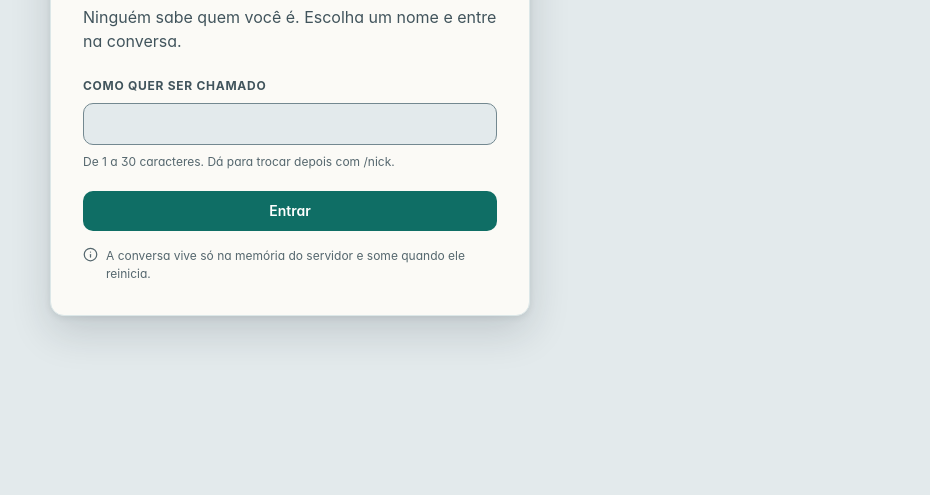
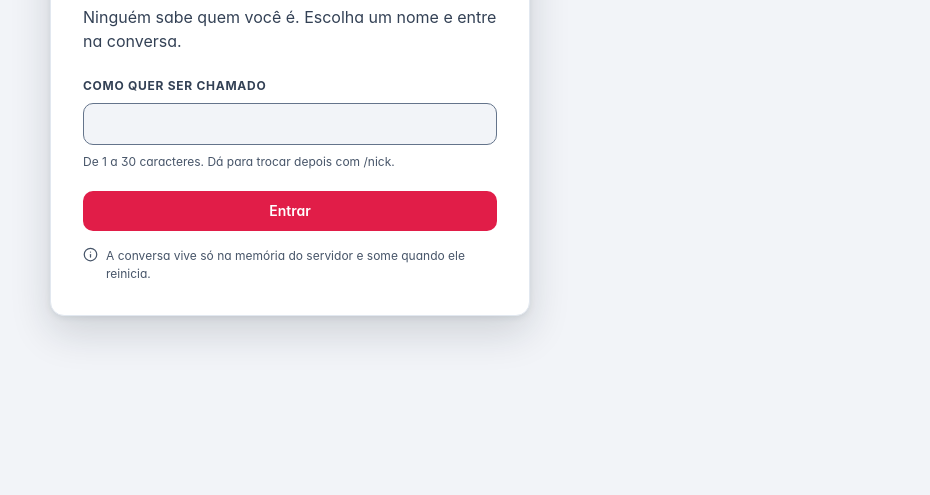
Before and after one commit to https-shini/web-chat, a website: page frontend/index.html in a window 1280 px wide. Shown: the part 306-801 px from the top of the page, without its empty margins (350-1280 px from the left). Drawn offline with Linux system fonts and the light colour scheme.

Commit message:
feat(design): paleta alinhada à identidade do portfólio gcruz.dev.br
Tokens de cor dos temas claro e escuro substituídos pela paleta do
portfólio: carmim como cor principal, índigo como cor secundária
pontual e a escala slate em fundos, superfícies, textos e bordas.
Verde, âmbar e vermelho para sucesso, aviso e erro.

- ação destrutiva com tom e texto próprios, distinta do botão
  principal (escuro: salmão com texto escuro; claro: tijolo);
- ajustes ao portfólio apenas por contraste: texto de marca
  crimson-400 no escuro; sucesso e aviso em tons 700/800 no claro;
- marcador do toast informativo passa a usar o índigo, para não se
  confundir com o de erro.

Layout, tipografia, espaçamentos, raios, sombras e comportamento
inalterados. Contraste: 94 pares, 188 verificações, todas aprovadas.

```diff
--- a/frontend/src/css/components/message.css
+++ b/frontend/src/css/components/message.css
@@ -171,7 +171,7 @@
 }
 
 /* O tom não escurece no hover: a hora (text-3) precisa de 4.5:1 sobre o
-   fundo tingido. Com 8 %, medido: 5.43:1 (escuro) e 5.06:1 (claro). */
+   fundo tingido. Com 8 %, medido: 6.19:1 (escuro) e 6.79:1 (claro). */
 .c-message--announcement:hover {
     background-color: color-mix(in srgb, var(--color-warn) 8%, transparent);
 }
--- a/frontend/src/css/components/toast.css
+++ b/frontend/src/css/components/toast.css
@@ -27,7 +27,7 @@
     font-weight: var(--weight-medium);
     box-shadow: var(--shadow-3);
     animation: rise-in var(--duration-slow) var(--ease-out);
-    --toast-tone: var(--color-brand-on-floating);
+    --toast-tone: var(--color-accent-2-on-floating);
 }
 
 .c-toast::before {
--- a/frontend/src/css/tokens.css
+++ b/frontend/src/css/tokens.css
@@ -1,82 +1,71 @@
 /* ═══════════════════════════════════════════════════════════════════════
-   web-chat · tokens (design system v3 — identidade "Maré")
+   web-chat · tokens (design system v4 — identidade do portfólio gcruz.dev.br)
    Camada 1 primitivos (--_*)  →  Camada 2 semânticos  →  Camada 3 tema.
    Regra: nenhum componente consome primitivo. Nenhuma cor fora deste arquivo.
    Toda combinação texto/fundo usada pelos componentes está declarada em
    scripts/contrast.pairs.json e é medida na CI (WCAG 2.2 AA).
 
-   Conceito: conversa à beira-mar, à noite. Superfícies azul-petróleo em
-   degraus suaves, acento verde-água de vidro marinho (sóbrio, sem neon),
-   lavanda discreta como segunda voz, texto branco levemente aquecido.
-   O acento é usado com parcimônia: item atual, ação principal, foco.
-   Assinaturas: botão principal com texto escuro sobre o verde-água,
-   presença "ausente" como anel vazado (forma, não só cor), cantos macios.
+   Paleta: a mesma do portfólio (https://gcruz.dev.br). Carmim é a
+   assinatura — ação principal, item atual, foco. Índigo é a segunda voz,
+   pontual (papel de administrador, avisos informativos). Slate (azul-
+   marinho quase preto no escuro, cinza-azulado frio no claro) é a base.
+   Ajustes só onde o valor do portfólio reprovaria em contraste; cada um
+   está comentado no ponto em que acontece.
    ═══════════════════════════════════════════════════════════════════════ */
 
 /* ─── Camada 1 · primitivos ──────────────────────────────────────────── */
 :root {
-    /* Maré — azul-petróleo, do fundo mais escuro ao texto (tema escuro). */
-    --_tide-950: #0a1215;
-    --_tide-900: #0d171b;
-    --_tide-850: #111e23;
-    --_tide-800: #16242a;
-    --_tide-750: #1b2b32;
-    --_tide-700: #1d2e35;
-    --_tide-650: #243840;
-    --_tide-600: #2b424b;
-    --_tide-500: #3a535d;
-    --_tide-400: #5f7a84;
-    --_tide-300: #93a6ad;
-    --_tide-200: #b3c1c6;
-    --_tide-50: #f3efe7; /* branco aquecido */
+    /* Carmim — a cor da marca (valores do portfólio). */
+    --_crimson-100: #ffe4e6;
+    --_crimson-400: #fb7185;
+    --_crimson-600: #e11d48;
+    --_crimson-700: #be123c;
+    --_crimson-wash-dark: #31182f; /* carmim 16 % sobre slate-900 */
 
-    /* Areia — superfícies e texto do tema claro (frios, com o papel quente). */
-    --_shore-0: #fff;
-    --_shore-25: #fbfaf6; /* papel */
-    --_shore-50: #edf2f3;
-    --_shore-75: #eef2f2;
-    --_shore-100: #e9efef;
-    --_shore-150: #e3eaec;
-    --_shore-200: #dce7e8;
-    --_shore-300: #c9d6d9;
-    --_shore-500: #738890;
-    --_shore-600: #55676e;
-    --_shore-700: #41545c;
-    --_shore-950: #13222a;
+    /* Índigo — a segunda voz (valores do portfólio). */
+    --_indigo-100: #e0e7ff;
+    --_indigo-300: #a5b4fc;
+    --_indigo-400: #818cf8;
+    --_indigo-600: #4f46e5;
+    --_indigo-wash-dark: #1e254e; /* índigo-500 18 % sobre slate-900 */
 
-    /* Vidro marinho — o acento. */
-    --_seaglass-300: #6fd6c6;
-    --_seaglass-400: #4cc2b0;
-    --_seaglass-450: #3aa999;
-    --_seaglass-700: #0f6e65;
-    --_seaglass-750: #0d6158;
-    --_seaglass-800: #0a5049;
-    --_seaglass-ink: #08201d; /* texto sobre o acento claro */
-    --_seaglass-wash-dark: #173a3a; /* fundo tingido (item atual) */
-    --_seaglass-wash-light: #d3ece7;
+    /* Slate — fundos, superfícies, texto e linhas (valores do portfólio). */
+    --_slate-0: #fff;
+    --_slate-50: #f8fafc;
+    --_slate-100: #f1f5f9;
+    --_slate-150: #eaeff5;
+    --_slate-200: #e2e8f0;
+    --_slate-300: #cbd5e1;
+    --_slate-400: #94a3b8;
+    --_slate-450: #8593a9;
+    --_slate-500: #64748b;
+    --_slate-600: #475569;
+    --_slate-700: #334155;
+    --_slate-750: #243044;
+    --_slate-800: #1e293b;
+    --_slate-850: #151f2e;
+    --_slate-900: #0f172a;
+    --_slate-920: #0b1120;
+    --_slate-950: #070d19;
+    --_slate-canvas-light: #f2f4f8; /* fundo do portfólio no tema claro */
+    --_slate-line-dark: #1a1f2d; /* branco 6 % sobre slate-920 */
+    --_slate-line-subtle-dark: #272e3f; /* branco 10 % sobre slate-900 */
 
-    /* Lavanda — segunda voz (papel de administrador, destaques secundários). */
-    --_lavender-300: #b9b6e8;
-    --_lavender-700: #4f4c8f;
-    --_lavender-wash-dark: #2a2c45;
-    --_lavender-wash-light: #e6e5f5;
-
-    /* Estados: musgo (sucesso), âmbar suave (aviso), coral (erro). */
-    --_moss-300: #78d39f;
-    --_moss-500: #4fb07a;
-    --_moss-700: #2e8150;
-    --_moss-800: #1f6a3f;
-    --_amber-300: #ecc274;
-    --_amber-400: #e3b155;
-    --_amber-750: #8a5a00;
-    --_amber-800: #7a5000;
-    --_coral-300: #f59a8f;
-    --_coral-400: #ec7063;
-    --_coral-450: #e35d50;
-    --_coral-600: #c4453c;
-    --_coral-700: #a83229;
-    --_coral-750: #93271f;
-    --_coral-ink: #1c0a08;
+    /* Estados. Verde e âmbar do portfólio; os tons 700/800 entram no tema
+       claro porque os do portfólio (500) não chegam a 3:1 sobre branco. */
+    --_green-400: #4ade80;
+    --_green-500: #22c55e;
+    --_green-700: #15803d;
+    --_green-800: #166534;
+    --_amber-400: #fbbf24;
+    --_amber-500: #f59e0b;
+    --_amber-700: #b45309;
+    --_amber-800: #92400e;
+    /* Vermelho de erro: separado do carmim por tom e por tratamento. */
+    --_red-300: #fca5a5;
+    --_red-400: #f87171;
+    --_red-700: #b91c1c;
+    --_red-800: #991b1b;
 
     /* Remetentes — seis matizes (escuro: claros; claro: profundos). */
     --_s-azure-300: #7cc4f8;
@@ -95,56 +84,59 @@
 
 /* ─── Camada 2 · semânticos · tema escuro (padrão) ───────────────────── */
 :root {
-    /* Superfícies, da mais funda à mais alta. Barra lateral e pessoas são
-       mais fundas que a conversa: a conversa é o "palco". */
-    --color-bg-app: var(--_tide-900); /* moldura, entrada, painel "você" */
-    --color-bg-sidebar: var(--_tide-850); /* barra lateral e pessoas */
-    --color-bg-main: var(--_tide-800); /* área da conversa */
-    --color-bg-elevated: var(--_tide-700); /* campos, cartões, popovers */
-    --color-bg-hover: var(--_tide-750); /* linha ou item sob o ponteiro */
-    --color-bg-selected: var(--_tide-650); /* item ativo, selo */
-    --color-bg-floating: var(--_tide-950); /* dica, toast */
-    --color-scrim: var(--_tide-950); /* fundo de modal/gaveta (com opacidade) */
+    /* Superfícies — a escala de superfícies do portfólio, em degraus. */
+    --color-bg-app: var(--_slate-950); /* moldura, entrada, painel "você" */
+    --color-bg-sidebar: var(--_slate-920); /* barra lateral e pessoas */
+    --color-bg-main: var(--_slate-900); /* área da conversa */
+    --color-bg-elevated: var(--_slate-800); /* campos, cartões, popovers */
+    --color-bg-hover: var(--_slate-850); /* linha ou item sob o ponteiro */
+    --color-bg-selected: var(--_slate-750); /* item ativo, selo */
+    --color-bg-floating: var(--_slate-950); /* dica, toast */
+    --color-scrim: var(--_slate-950); /* fundo de modal/gaveta (com opacidade) */
 
     /* Texto */
-    --color-text-1: var(--_tide-50); /* principal, branco aquecido */
-    --color-text-2: var(--_tide-200); /* secundário, cinza-azulado */
-    --color-text-3: var(--_tide-300); /* metadados */
-    --color-text-disabled: var(--_tide-400); /* controle desabilitado — isento */
-    --color-text-on-floating: var(--_tide-50);
-    /* Sobre a superfície flutuante (escura nos dois temas): marcador do toast. */
-    --color-brand-on-floating: var(--_seaglass-300);
-    --color-danger-on-floating: var(--_coral-400);
+    --color-text-1: var(--_slate-50); /* principal */
+    --color-text-2: var(--_slate-300); /* secundário */
+    --color-text-3: var(--_slate-400); /* metadados */
+    --color-text-disabled: var(--_slate-500); /* controle desabilitado — isento */
+    --color-text-on-floating: var(--_slate-50);
+    /* Marcadores de tom do toast (a superfície flutuante é escura nos dois temas). */
+    --color-accent-2-on-floating: var(--_indigo-400);
+    --color-danger-on-floating: var(--_red-400);
 
-    /* Marca (acento) */
-    --color-brand: var(--_seaglass-400); /* preenchimento — texto escuro sobre ele */
-    --color-brand-hover: var(--_seaglass-300);
-    --color-on-brand: var(--_seaglass-ink);
-    --color-brand-text: var(--_seaglass-300); /* acento como texto */
-    --color-brand-soft: var(--_seaglass-wash-dark); /* fundo tingido: item atual */
+    /* Marca (carmim) */
+    --color-brand: var(--_crimson-600); /* preenchimento — texto branco sobre ele */
+    --color-brand-hover: var(--_crimson-700);
+    --color-on-brand: var(--_slate-0);
+    /* O portfólio usa crimson-500 como texto no escuro; ele reprova sobre os
+       cartões (slate-800), então o texto de marca é o crimson-400. */
+    --color-brand-text: var(--_crimson-400);
+    --color-brand-soft: var(--_crimson-wash-dark); /* fundo tingido: item atual */
 
-    /* Segunda voz */
-    --color-accent-2: var(--_lavender-300); /* texto/ícone */
-    --color-accent-2-soft: var(--_lavender-wash-dark); /* fundo do selo */
+    /* Segunda voz (índigo) */
+    --color-accent-2: var(--_indigo-300); /* texto/ícone */
+    --color-accent-2-soft: var(--_indigo-wash-dark); /* fundo do selo */
 
-    /* Linhas */
-    --color-border: var(--_tide-950); /* separador entre painéis */
-    --color-border-subtle: var(--_tide-650); /* divisória dentro de painel */
-    --color-outline-control: var(--_tide-400); /* borda de controle (1.4.11) */
-    --color-focus-ring: var(--_seaglass-300);
+    /* Linhas — o portfólio usa branco translúcido; aqui, o resultado opaco. */
+    --color-border: var(--_slate-line-dark); /* separador entre painéis */
+    --color-border-subtle: var(--_slate-line-subtle-dark); /* divisória dentro de painel */
+    --color-outline-control: var(--_slate-450); /* borda de controle (1.4.11) */
+    --color-focus-ring: var(--_crimson-400); /* foco em carmim, como no portfólio */
 
     /* Estados */
-    --color-ok: var(--_moss-500); /* ponto de presença, preenchimento */
-    --color-ok-text: var(--_moss-300);
-    --color-warn: var(--_amber-400); /* anel de ausência */
-    --color-warn-text: var(--_amber-300);
-    --color-danger: var(--_coral-400); /* preenchimento destrutivo — texto escuro */
-    --color-danger-hover: var(--_coral-300);
-    --color-on-danger: var(--_coral-ink);
-    --color-danger-text: var(--_coral-300);
+    --color-ok: var(--_green-500); /* ponto de presença */
+    --color-ok-text: var(--_green-400);
+    --color-warn: var(--_amber-500); /* anel de ausência */
+    --color-warn-text: var(--_amber-400);
+    /* Destrutivo: salmão com texto escuro — fundo e texto diferentes do botão
+       principal (carmim com texto branco). */
+    --color-danger: var(--_red-400);
+    --color-danger-hover: var(--_red-300);
+    --color-on-danger: var(--_slate-950);
+    --color-danger-text: var(--_red-400);
 
     /* Remetentes (nome colorido e avatar) */
-    --color-on-sender: var(--_tide-950);
+    --color-on-sender: var(--_slate-950);
     --color-sender-1: var(--_s-azure-300);
     --color-sender-2: var(--_s-violet-300);
     --color-sender-3: var(--_s-rose-300);
@@ -152,7 +144,7 @@
     --color-sender-5: var(--_s-cyan-300);
     --color-sender-6: var(--_s-gold-300);
 
-    /* Sombras tingidas de petróleo (não preto puro). */
+    /* Sombras: inalteradas nesta troca de paleta. */
     --shadow-1: 0 1px 0 rgb(3 10 12 / 0.35);
     --shadow-2: 0 6px 16px rgb(3 10 12 / 0.35), 0 1px 3px rgb(3 10 12 / 0.3);
     --shadow-3: 0 16px 40px rgb(3 10 12 / 0.5), 0 2px 6px rgb(3 10 12 / 0.3);
@@ -162,41 +154,42 @@
 
 /* ─── Camada 3 · tema claro ──────────────────────────────────────────── */
 [data-theme="light"] {
-    --color-bg-app: var(--_shore-150);
-    --color-bg-sidebar: var(--_shore-50);
-    --color-bg-main: var(--_shore-25);
-    --color-bg-elevated: var(--_shore-75);
-    --color-bg-hover: var(--_shore-100);
-    --color-bg-selected: var(--_shore-200);
-    --color-bg-floating: var(--_shore-950);
-    --color-scrim: var(--_tide-950);
-    --color-text-1: var(--_shore-950);
-    --color-text-2: var(--_shore-700);
-    --color-text-3: var(--_shore-600);
-    --color-text-disabled: var(--_shore-500);
-    --color-text-on-floating: var(--_tide-50);
-    --color-brand-on-floating: var(--_seaglass-300);
-    --color-danger-on-floating: var(--_coral-400);
-    --color-brand: var(--_seaglass-700);
-    --color-brand-hover: var(--_seaglass-800);
-    --color-on-brand: var(--_shore-0);
-    --color-brand-text: var(--_seaglass-750);
-    --color-brand-soft: var(--_seaglass-wash-light);
-    --color-accent-2: var(--_lavender-700);
-    --color-accent-2-soft: var(--_lavender-wash-light);
-    --color-border: var(--_shore-300);
-    --color-border-subtle: var(--_shore-200);
-    --color-outline-control: var(--_shore-500);
-    --color-focus-ring: var(--_seaglass-750);
-    --color-ok: var(--_moss-700);
-    --color-ok-text: var(--_moss-800);
-    --color-warn: var(--_amber-750);
+    --color-bg-app: var(--_slate-canvas-light);
+    --color-bg-sidebar: var(--_slate-50);
+    --color-bg-main: var(--_slate-0);
+    --color-bg-elevated: var(--_slate-100);
+    --color-bg-hover: var(--_slate-150);
+    --color-bg-selected: var(--_slate-200);
+    --color-bg-floating: var(--_slate-900);
+    --color-scrim: var(--_slate-950);
+    --color-text-1: var(--_slate-900);
+    --color-text-2: var(--_slate-700);
+    --color-text-3: var(--_slate-600);
+    --color-text-disabled: var(--_slate-400);
+    --color-text-on-floating: var(--_slate-50);
+    --color-accent-2-on-floating: var(--_indigo-400);
+    --color-danger-on-floating: var(--_red-400);
+    --color-brand: var(--_crimson-600);
+    --color-brand-hover: var(--_crimson-700);
+    --color-on-brand: var(--_slate-0);
+    --color-brand-text: var(--_crimson-700);
+    --color-brand-soft: var(--_crimson-100);
+    --color-accent-2: var(--_indigo-600);
+    --color-accent-2-soft: var(--_indigo-100);
+    --color-border: var(--_slate-200);
+    --color-border-subtle: var(--_slate-200);
+    --color-outline-control: var(--_slate-500);
+    --color-focus-ring: var(--_crimson-600);
+    --color-ok: var(--_green-700);
+    --color-ok-text: var(--_green-800);
+    --color-warn: var(--_amber-700);
     --color-warn-text: var(--_amber-800);
-    --color-danger: var(--_coral-600);
-    --color-danger-hover: var(--_coral-750);
-    --color-on-danger: var(--_shore-0);
-    --color-danger-text: var(--_coral-700);
-    --color-on-sender: var(--_shore-0);
+    /* Destrutivo: tijolo escuro, distante do carmim em tom e luminância. */
+    --color-danger: var(--_red-700);
+    --color-danger-hover: var(--_red-800);
+    --color-on-danger: var(--_slate-0);
+    --color-danger-text: var(--_red-700);
+    --color-on-sender: var(--_slate-0);
     --color-sender-1: var(--_s-azure-700);
     --color-sender-2: var(--_s-violet-700);
     --color-sender-3: var(--_s-rose-700);
```
Also changed, not shown: scripts/contrast.pairs.json (+38 -2 lines).
